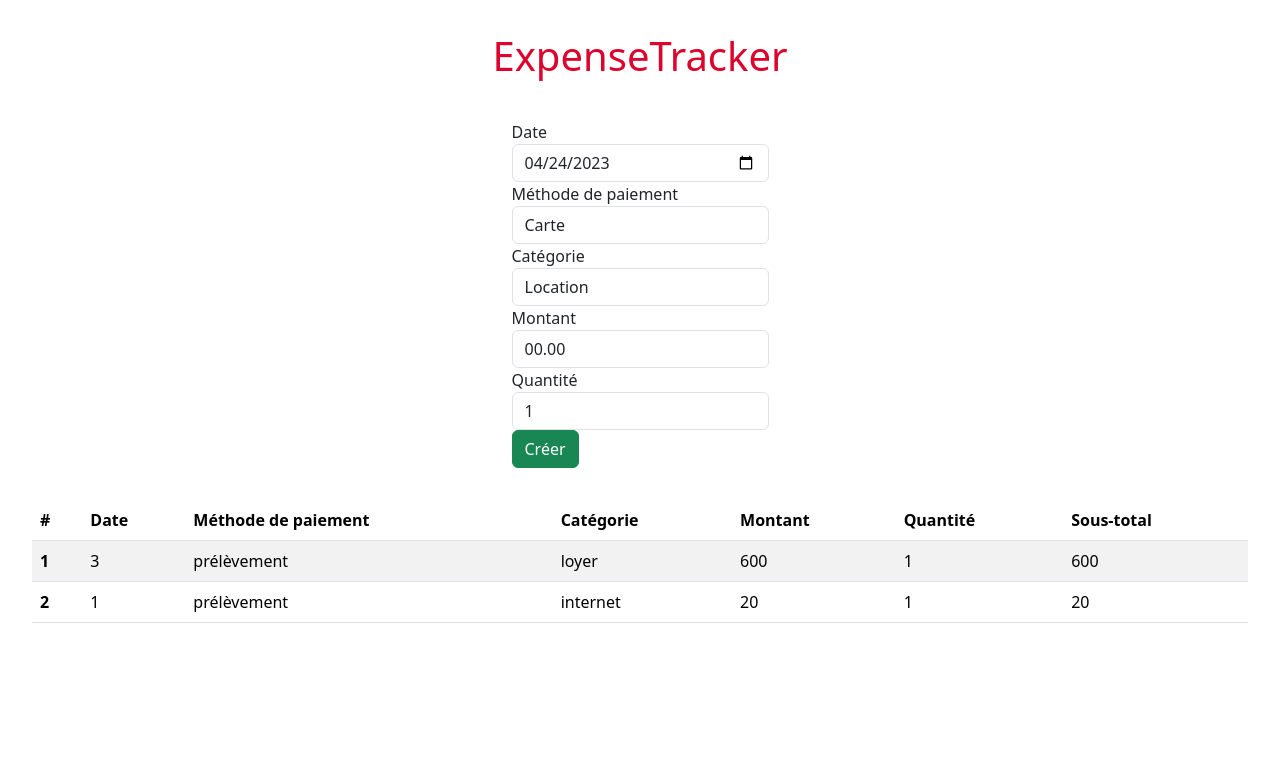
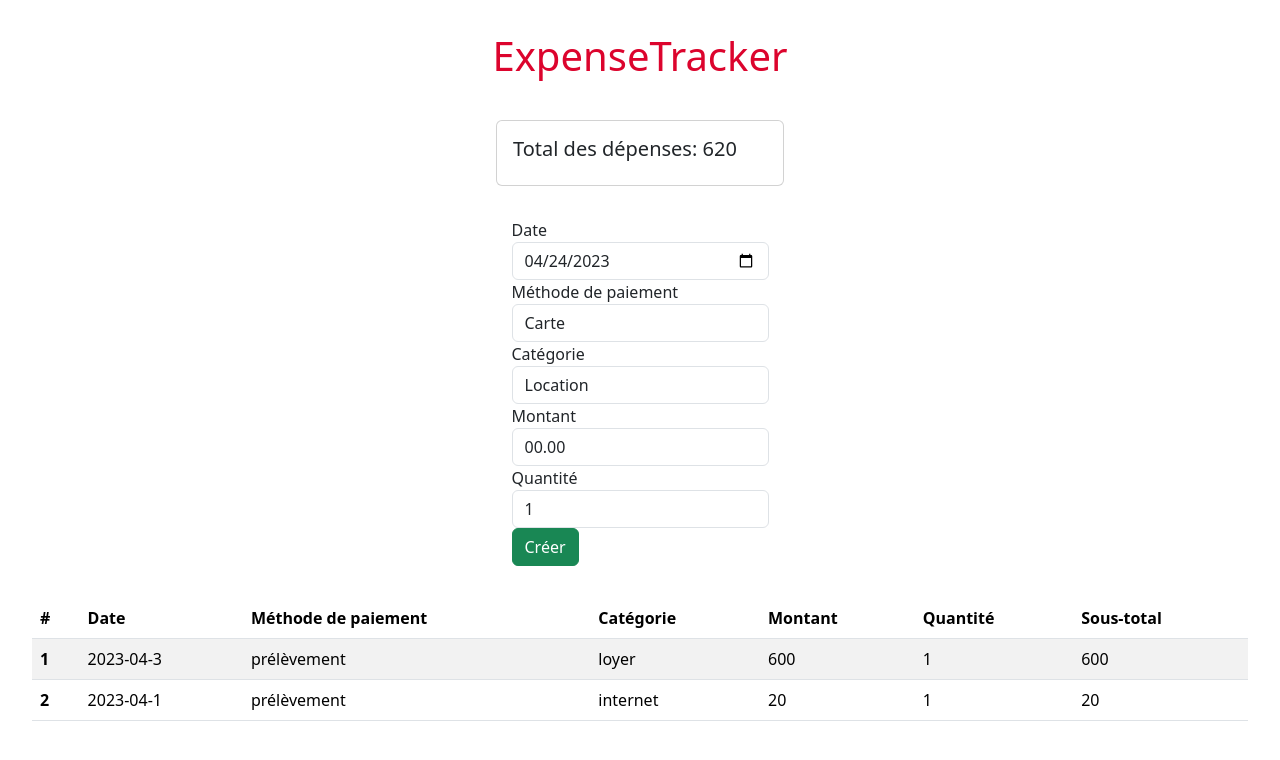
Before and after one commit to killian-dv/ExpenseTracker, a SvelteKit app: page / in a window 1280 px wide. Shown: the top 760 px of the page. Built offline with nearby package versions, Linux system fonts and the light colour scheme.

Commit message:
ajout animation et transition

```diff
--- a/src/routes/+page.svelte
+++ b/src/routes/+page.svelte
@@ -1,6 +1,7 @@
 <script>
     import ExpenseTable from "./components/ExpenseTable.svelte";
     import ExpenseCreate from "./components/ExpenseCreate.svelte";
+    import ExpenseTotal from "./components/ExpenseTotal.svelte";
     import store from "./shared/ExpenseStore.js";
 
     let expenses = [];
@@ -27,6 +28,7 @@
 
 <main>
     <h1>ExpenseTracker</h1>
+    <ExpenseTotal />
     <ExpenseCreate />
     <ExpenseTable expenses={expenses}/>
 </main>
--- a/src/routes/components/ExpenseTable.svelte
+++ b/src/routes/components/ExpenseTable.svelte
@@ -1,6 +1,9 @@
 <script>
-    export let expenses;
-    console.log(expenses);
+  import { fade } from 'svelte/transition';
+  export let expenses;
+  // console.log(expenses);
+
+  const fadeOptions = {duration: 500};
 </script>
 
 <style>
@@ -21,7 +24,7 @@
     </thead>
     <tbody>
       {#each expenses as exp}
-        <tr>
+        <tr transition:fade={fadeOptions}>
           <th scope="row">{exp.id}</th>
           <td>{exp.date}</td>
           <td>{exp.paymentType}</td>
--- a/src/routes/components/ExpenseTotal.svelte
+++ b/src/routes/components/ExpenseTotal.svelte
@@ -0,0 +1,19 @@
+<script>
+    import { totalTweenStore } from "../shared/ExpenseStore";
+    import store from "../shared/ExpenseStore.js";
+
+    let total = 0
+
+    store.subscribe( data => {
+        total = data.reduce((acc, curr) => {
+            return acc + curr.subtotal;
+        }, 0);
+        totalTweenStore.set(total);
+    })
+</script>
+
+<div class="card" style="width: 18rem;">
+    <div class="card-body">
+      <h5 class="card-title">Total des dépenses: {$totalTweenStore}</h5>
+    </div>
+  </div>
--- a/src/routes/shared/ExpenseStore.js
+++ b/src/routes/shared/ExpenseStore.js
@@ -1,9 +1,11 @@
 import { writable } from "svelte/store";
+import { tweened } from "svelte/motion";
+import { cubicOut } from "svelte/easing";
 
 const store = writable([
     {
         id: 1,
-        date: 3,
+        date: "2023-04-3",
         paymentType: 'prélèvement',
         category: 'loyer',
         amount: 600,
@@ -12,7 +14,7 @@ const store = writable([
     },
     {
         id: 2,
-        date: 1,
+        date: "2023-04-1",
         paymentType: 'prélèvement',
         category: 'internet',
         amount: 20,
@@ -21,4 +23,5 @@ const store = writable([
     }
 ]);
 
+export const totalTweenStore = tweened(0, {easing: cubicOut, delay: 800, duration: 500});
 export default store;
```
